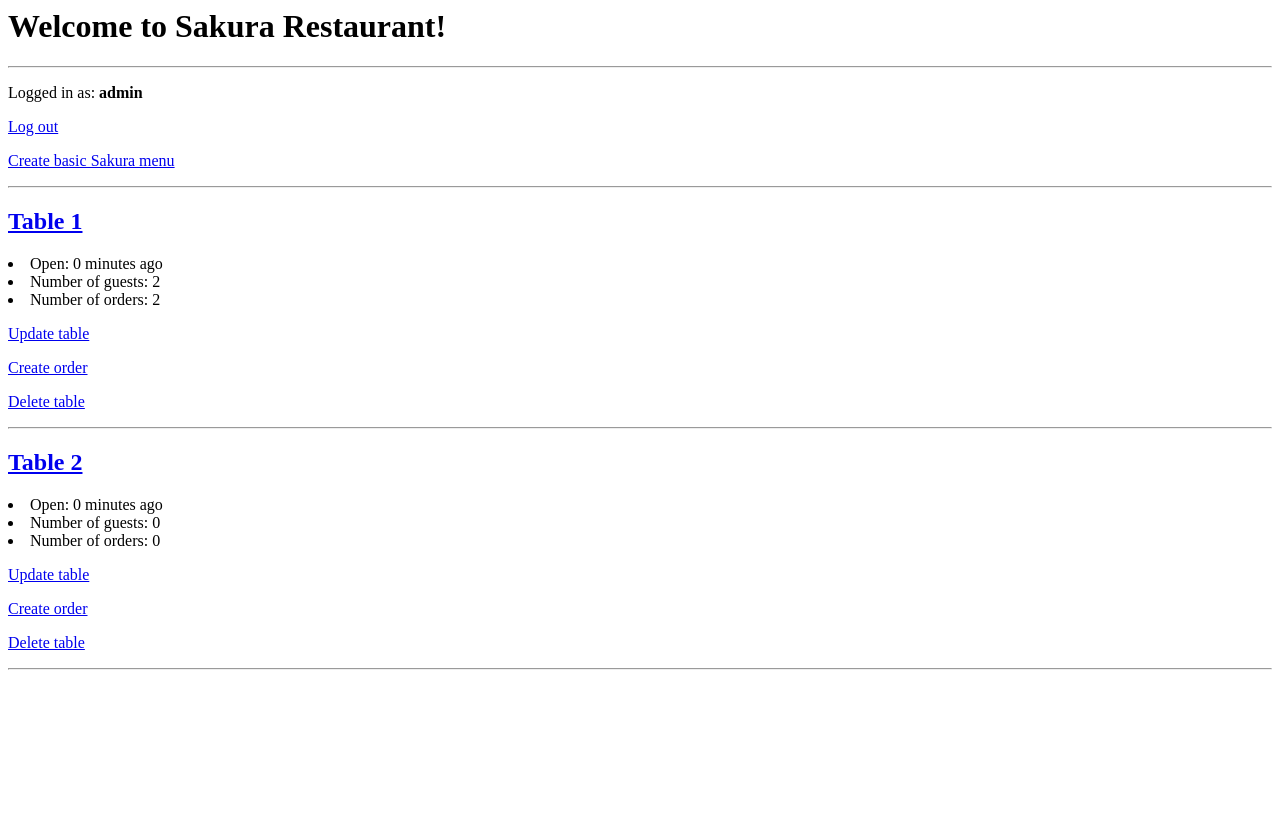
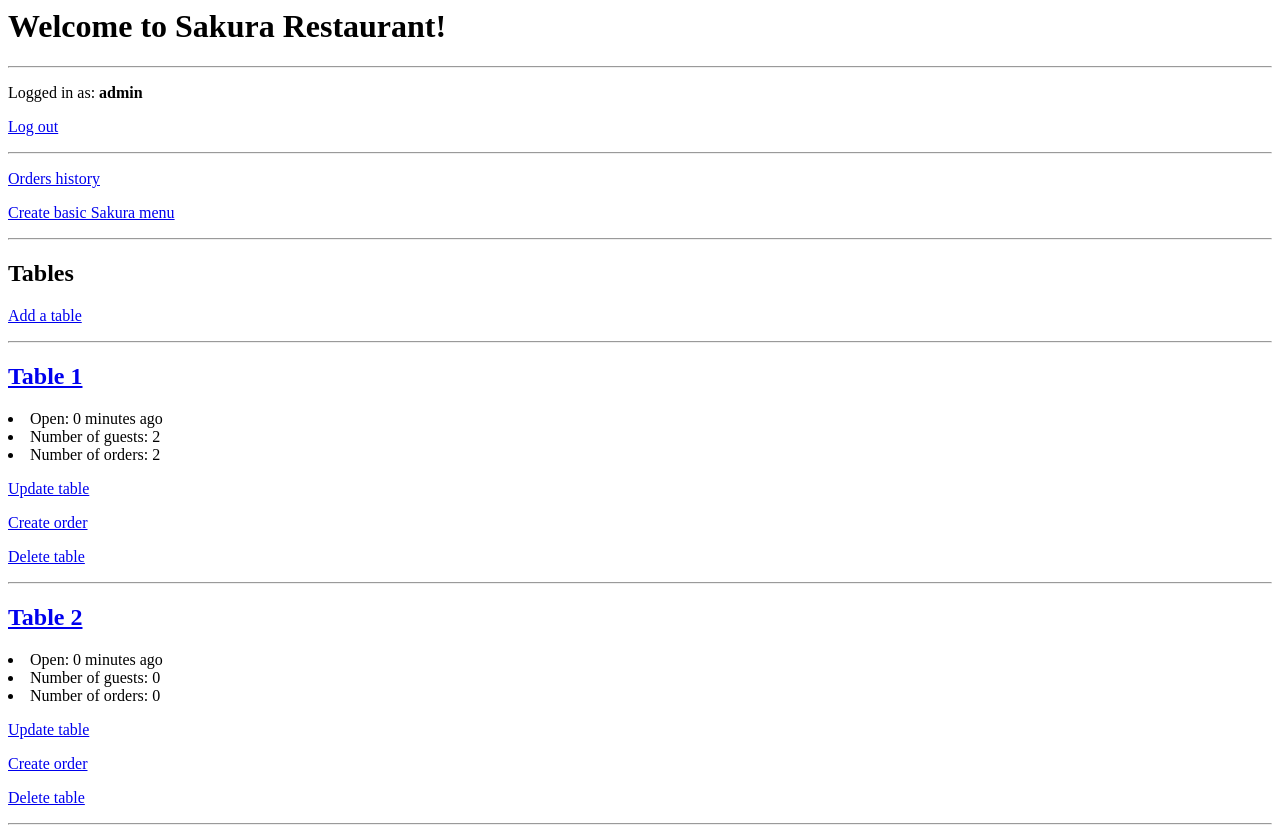
Before and after one commit to herressy/sakura, a Django app: page / in a window 1280 px wide. Before the commit the page ends 670 px from the top, so only its background shows below. Run offline with Django 4.2, Linux system fonts and the light colour scheme; a user stored in the database is signed in; data comes from the database, SQL or seed files in the repository.

Commit message:
add orders history

```diff
--- a/restaurant/templates/restaurant/home.html
+++ b/restaurant/templates/restaurant/home.html
@@ -7,21 +7,32 @@
     }
 </script>
 
+{% load auth_extras %}
+
 <h1>Welcome to Sakura Restaurant!</h1>
 <hr>
 
 {% if user.is_authenticated %}
     <p>Logged in as: <b>{{ user.username }}</b></p>
     <p><a href="{% url 'logout-view' %}">Log out</a></p>
+    <hr>
 
     {% if user.is_superuser %}
-        <p><a href="{% url 'create-basic-menu' %}" onclick="clicked(event, 'This will reset current menu. Are you sure?')">Create basic Sakura menu</a></p>
+        <p><a href="{% url 'history-view' 'view' %}">Orders history</a></p>
+        <p><a
+            href="{% url 'create-basic-menu' %}"
+            onclick="clicked(event, 'This will reset current menu. Are you sure?')">Create basic Sakura menu
+        </a></p>
     {% endif %}
-
+    <hr>
+    <h2>Tables</h2>
+    {% if perms.restaurant.add_table %}
+        <p><a href="{% url 'create-table' %}">Add a table</a></p>
+    {% endif %}
 
     {% include 'restaurant/tables.html' %}
 
 {% else %}
-    <p><a href="{% url 'login-view' %}">Log in</a>, please.</p>
+    <p><a href="{% url 'login-view' %}">Log in</a></p>
 
 {% endif %}
--- a/restaurant/urls.py
+++ b/restaurant/urls.py
@@ -4,6 +4,7 @@ from . import views
 urlpatterns = [
     path('', views.home, name='home'),
 
+    path('create-table', views.create_table, name="create-table"),
     path('create-order/<str:pk>/', views.create_order, name="create-order"),
     path('update-table/<str:pk>/', views.update_table, name="update-table"),
 
@@ -17,5 +18,5 @@ urlpatterns = [
     path('logout/', views.logout_view, name="logout-view"),
 
     path('create-basic-menu/', views.create_basic_menu, name="create-basic-menu"),
-
+    path('history-view/<str:action>/', views.history_view, name="history-view"),
 ]
--- a/restaurant/views.py
+++ b/restaurant/views.py
@@ -1,4 +1,4 @@
-from django.shortcuts import render, redirect
+from django.shortcuts import render, redirect, HttpResponse
 from django.contrib import messages
 from django.contrib.auth.decorators import login_required
 from django.db.models import Q
@@ -14,9 +14,6 @@ from source.settings import BASE_DIR
 import csv
 import os
 
-def soft_delete(obj):
-    obj.delete = True
-    obj.save()
 
 def home(request):
     tables = Table.objects.all()
@@ -31,7 +28,6 @@ def login_view(request):
             user = form.get_user()
             login(request, user)
             return redirect('home')
-
     context = {'form': form}
     return render(request, 'restaurant/login_view.html', context)
 
@@ -41,11 +37,16 @@ def logout_view(request):
 
 def create_table(request):
     form = TableForm()
+    errors = False
     if request.method == 'POST':
         form = TableForm(request.POST)
-        if form.is_valid():
+        table_number = request.POST.get('number')
+        if Table.objects.filter(number=table_number).exists():
+            messages.error(request, f'Table {table_number} is already in use!')
+            errors = True
+        if form.is_valid() and not errors:
             form.save()
-        return redirect('home')
+            return redirect('home')
 
     context = {'form': form}
     return render(request, 'restaurant/table_form.html', context)
@@ -89,20 +90,30 @@ def view_order(request, pk):
 
 def delete_order(request, pk):
     order = Order.objects.get(pk=pk)
-    soft_delete(order)
-    return redirect('home')
+    order.soft_delete()
+    return redirect(request.META.get('HTTP_REFERER'))
 
 def delete_table(request, pk):
     table = Table.objects.get(pk=pk)
-    soft_delete(table)
+    table.soft_delete()
+    for order in table.order_set.all():
+        order.soft_delete()
+    return redirect('home')
 
-    for order in table.order_set.all():
-        soft_delete(order)
-    return redirect('home')
+def history_view(request, action):
+    """
+    Shows all soft-deleted orders.
+    """
+    orders = Order.all_objects.filter(deleted=True).all()
+    if action == 'delete':
+        orders.delete()
+        messages.info(request, 'Orders history has been deleted.')
+    context = {'orders': orders}
+    return render(request, 'restaurant/orders_history.html', context)
 
 def create_basic_menu(request):
     """
-    Clears meal objects and creates basic Sakura menu from csv
+    Deletes meal objects and creates basic Sakura menu from csv
     files in sakura/menu.
     """
     Meal.objects.all().delete()
```
Also changed, not shown: restaurant/templates/restaurant/orders_history.html (+21 -0 lines).
